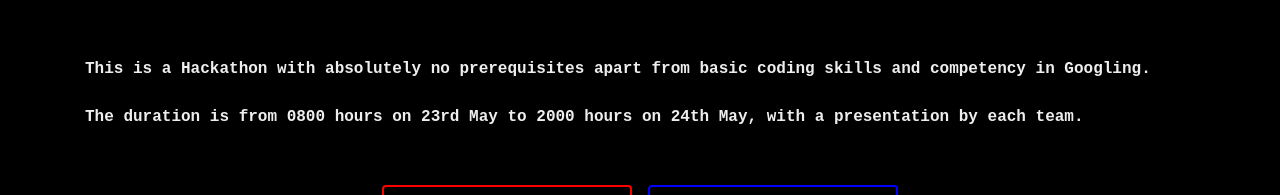
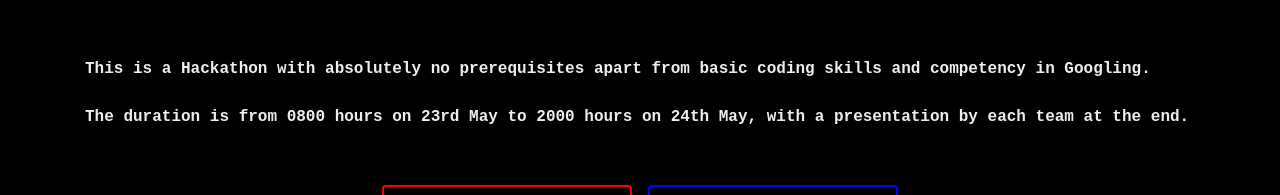
Before and after one commit to v15hv4/UG2k19_Hackathon_Web, a React (Create React App) app: page / in a window 1280 px wide. Shown: the part 194-389 px from the top of the page. Built offline with nearby package versions, Linux system fonts and the light colour scheme.

Commit message:
Added Abhinav
Also auto formatter added some spacing

```diff
--- a/src/App.js
+++ b/src/App.js
@@ -14,7 +14,7 @@ const App = () => {
       <Helmet>
         <style>{"body{ background-color: #282c34;}"}</style>
       </Helmet>
-      <TerminalWindow/>
+      <TerminalWindow />
     </div >
   );
 }
--- a/src/components/TerminalWindow.js
+++ b/src/components/TerminalWindow.js
@@ -10,7 +10,7 @@ class TerminalWindow extends Component {
     };
 
     redPill = () => {
-        this.setState({intro_hidden: true, bg_color: "#282c34"});
+        this.setState({ intro_hidden: true, bg_color: "#282c34" });
     }
 
     bluePill = () => {
@@ -23,16 +23,16 @@ class TerminalWindow extends Component {
                 <div style={{ height: "100vh", backgroundColor: this.state.bg_color }}>
                     <div className='TerminalWindow container-fluid m-0 p-0'>
                         <div className="pt-5 d-none d-sm-block d-md-block d-lg-block">&nbsp;</div>
-                <Taskbar visibility={(this.state.intro_hidden) ? "" : "invisible"}/>
-                <CLI visibility={(this.state.intro_hidden) ? "" : "invisible"}/>
+                        <Taskbar visibility={(this.state.intro_hidden) ? "" : "invisible"} />
+                        <CLI visibility={(this.state.intro_hidden) ? "" : "invisible"} />
                         <div className={"text-center " + (this.state.intro_hidden ? "d-none" : "")}>
                             <div className="m-auto pb-4 container CLI text-left" style={{ color: "#eee" }}>
-                    This is a Hackathon with absolutely no prerequisites apart from basic coding skills and competency in Googling. <br/><br/>
-                    The duration is from 0800 hours on 23rd May to 2000 hours on 24th May, with a presentation by each team.
+                                This is a Hackathon with absolutely no prerequisites apart from basic coding skills and competency in Googling. <br /><br />
+                    The duration is from 0800 hours on 23rd May to 2000 hours on 24th May, with a presentation by each team at the end.
                     </div>
                             <div className="pt-4">
-                        <button onClick={ this.redPill } className="mx-2 my-2 btn btn-hacc btn-redpill"> take the red pill </button>
-                        <button onClick={ this.bluePill } className="mx-2 my-2 btn btn-hacc btn-bluepill"> take the blue pill </button>
+                                <button onClick={this.redPill} className="mx-2 my-2 btn btn-hacc btn-redpill"> take the red pill </button>
+                                <button onClick={this.bluePill} className="mx-2 my-2 btn btn-hacc btn-bluepill"> take the blue pill </button>
                             </div>
                         </div>
                     </div>
--- a/src/responses/commands/cat.js
+++ b/src/responses/commands/cat.js
@@ -97,6 +97,7 @@ const cat = name => {
 					<li>Aashna Jena</li>
 					<li>Saujas Vadhguru</li>
 					<li>Yoogottam Khandelwal</li>
+					<li>Abhinav Gupta</li>
 				</ul>
 				<p>Thanks a lot guys! You're the best!</p>
 			</div>
```
Lines whose indentation alone changed are shown as unchanged.
